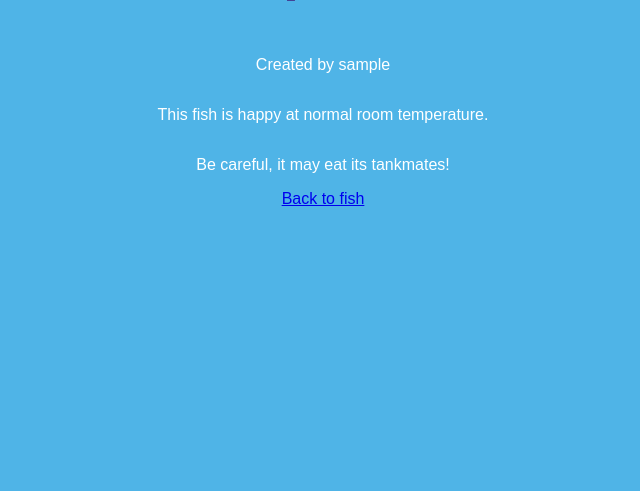
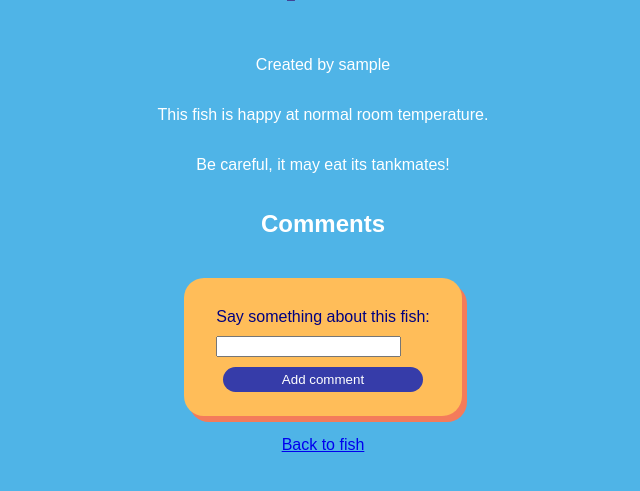
Before and after one commit to david-millett/men-stack-crud-app-lab, a Node server app: page /fish/600000000000000000000001 in a window 1280 px wide. Shown: the part 197-688 px from the top of the page, without its empty margins (317-957 px from the left). Run offline with Node 20, Linux system fonts and the light colour scheme; a user stored in the database is signed in; tables that the repository leaves empty hold one stand-in row (values such as "Sample post"); some libraries are stand-ins or nearby versions.

Commit message:
added ability to make comments

```diff
--- a/controllers/fish.js
+++ b/controllers/fish.js
@@ -121,4 +121,37 @@ router.delete('/:fishId', isSignedIn, async (req, res) => {
     }
 })
 
+// ! -- Comments sections
+
+// * -- Create comment
+
+router.post('/:fishId/comments', async (req, res, next) => {
+    try {
+
+        //Add signed in user id to the user field
+        req.body.user = req.session.user._id
+
+        //Find the fish that we want to add the comment to
+        const fish = await Fish.findById(req.params.fishId)
+        if (!fish) return next()
+
+        //Push the req.body (new comment) into the comments array
+        fish.comments.push(req.body)
+
+        //Need tp save the fish we just added the comment to
+        await fish.save()
+
+        return res.redirect(`/fish/${req.params.fishId}`)
+
+    } catch (error) {
+        console.log(error)
+        return res.status(500).send('An error occurred')
+    }
+})
+
+
+// * -- Delete comment
+
+
+
 module.exports = router
--- a/views/fish/show.ejs
+++ b/views/fish/show.ejs
@@ -21,13 +21,24 @@
         <p>It should be safe to stock with other fish.</p>
     <% } %>
 
-    <% if (fish.owner._id.equals(user._id)) { %>
+    <% if (user && fish.owner._id.equals(user._id)) { %>
       <form action="/fish/<%= fish._id %>?_method=DELETE" method="POST">
         <button type="submit">Delete <%= fish.name %></button>
       </form>
       <a href="/fish/<%= fish._id %>/edit">Edit <%= fish.name %></a>
     <% } %>
 
+    <h2>Comments</h2>
+
+    <% if (user) { %>
+      <form action="/fish/<%= fish._id %>/comments" method="POST">
+        <label for="text">Say something about this fish:</label>
+        <input type="text" name="text" id="text" />
+        <button type="submit">Add comment</button>
+      </form>
+    <% } else { %>
+      <p><a href="/auth/sign-in">Sign in</a> to leave a comment</p>
+    <% } %>
 
 
 
```
Also changed, not shown: models/fish.js (+13 -1 lines).
